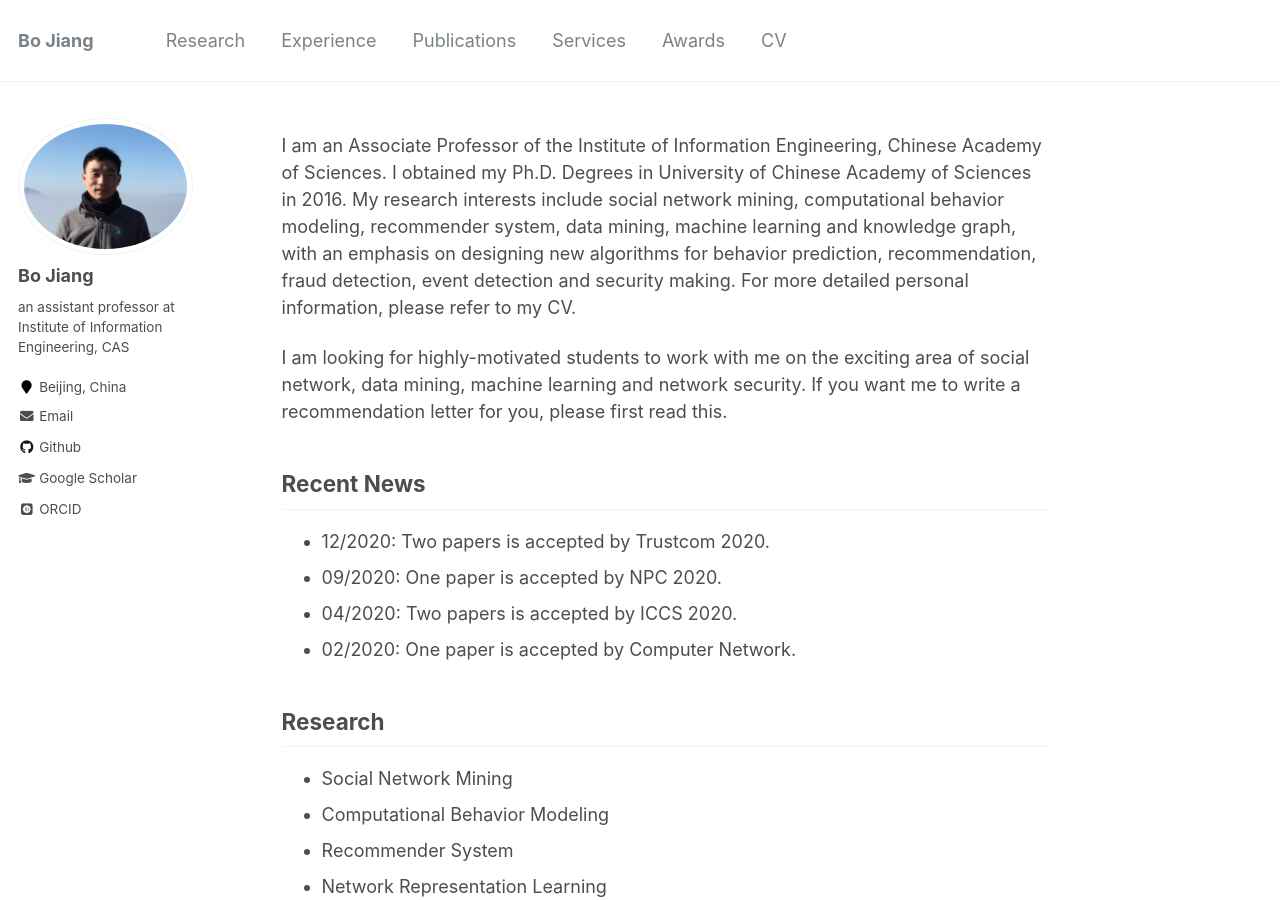
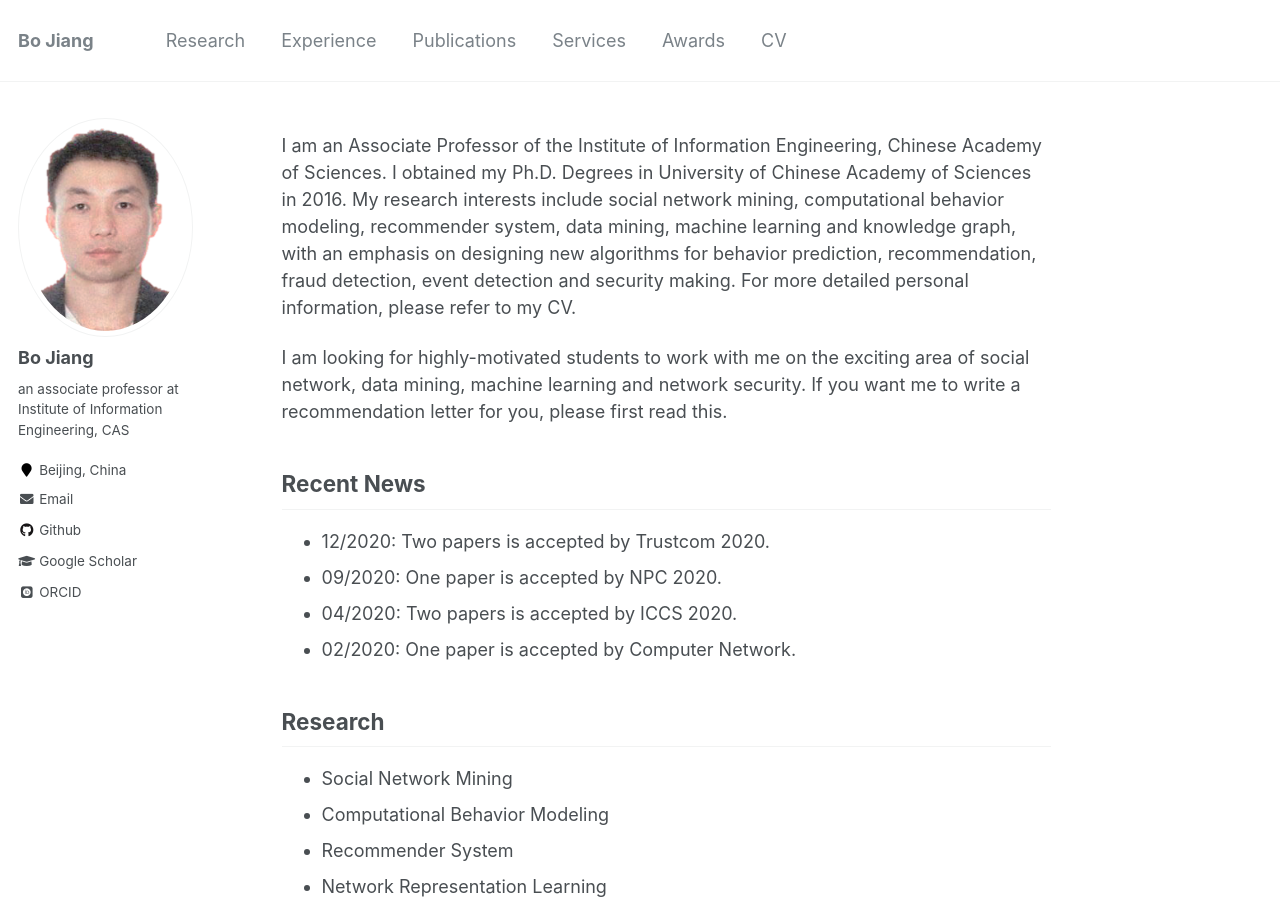
Before and after one commit to Gingber/gingber.github.io, a Jekyll site: the page built from _pages/about.md, in a window 1280 px wide and 900 px high. Built offline with Jekyll 4.4.1, drawn with Linux system fonts in a browser that asks for light colours; some web fonts are replaced.

Commit message:
fifth commit

```diff
--- a/_config.yml
+++ b/_config.yml
@@ -82,7 +82,7 @@ analytics:
 author:
   name             : "Bo Jiang"
   avatar           : "profile.png"
-  bio              : "an assistant professor at Institute of Information Engineering, CAS"
+  bio              : "an associate professor at Institute of Information Engineering, CAS"
   location         : "Beijing, China"
   employer         : # ""
   pubmed           : # "https://www.ncbi.nlm.nih.gov/pubmed/?term=john+snow"
```
Also changed, not shown: images/jiangbo4.png (added), images/profile.png, images/profile2.png (added).
